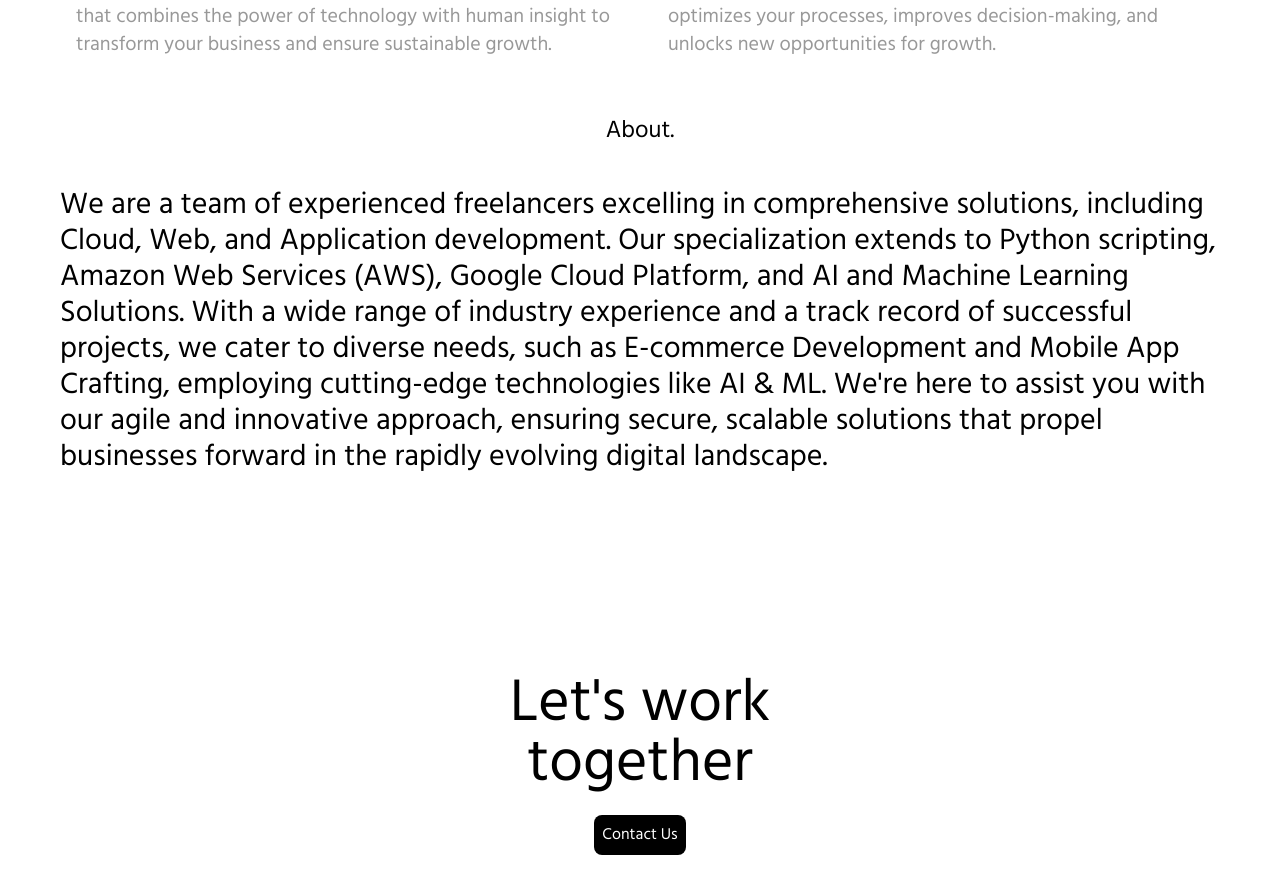
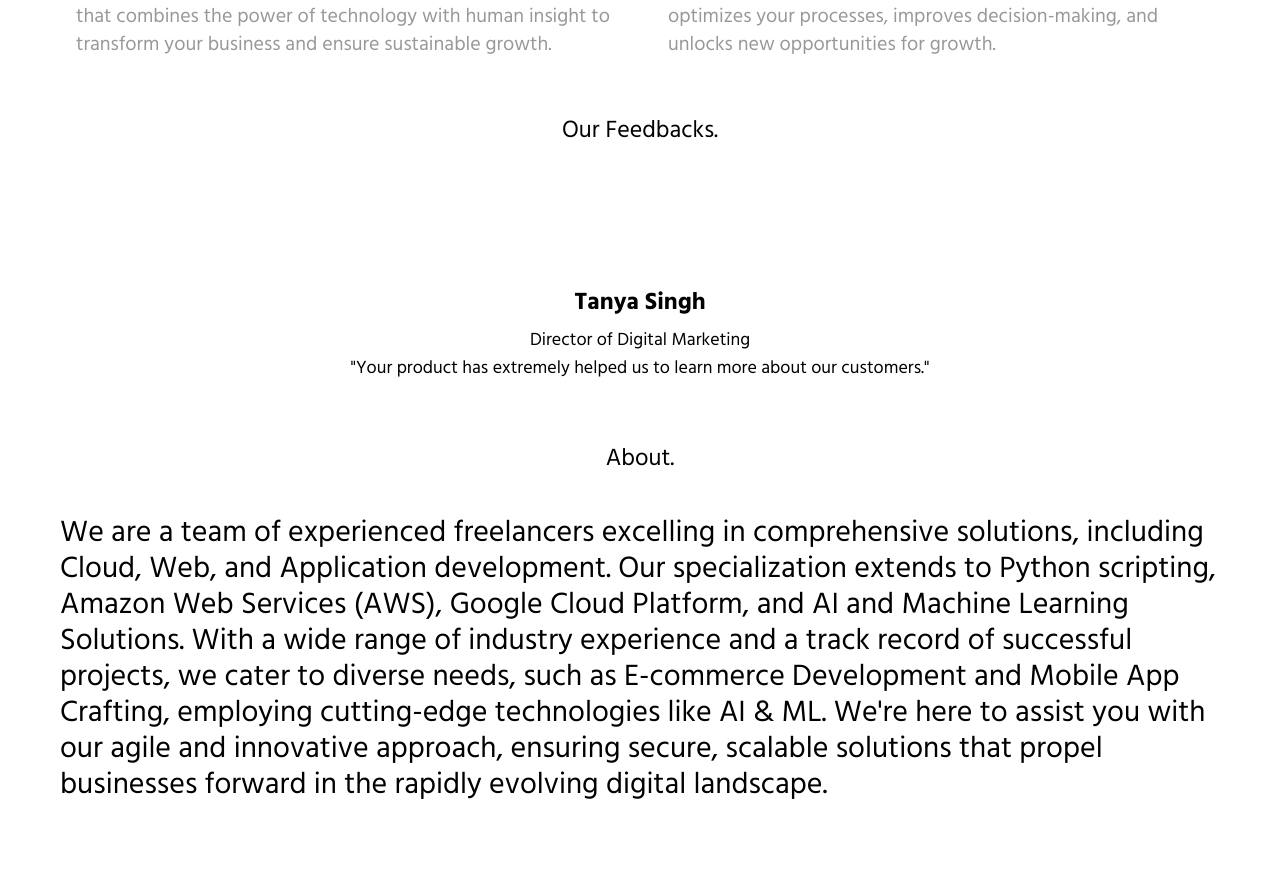
Before and after one commit to hatlabsInc/Portfolio, a Next.js app: page / in a window 1280 px wide. Shown: the part 2225-3118 px from the top of the page. Built offline with nearby package versions, Linux system fonts and the light colour scheme.

Commit message:
update in testimonials

```diff
--- a/components/Testimonials/index.js
+++ b/components/Testimonials/index.js
@@ -59,7 +59,7 @@
 
   return (
     <div>
-      <h1 className="text-4xl font-bold mb-8">Testimonial Carousel</h1>
+
       <div className="testimonials">
 
         <div className="flex items-center justify-center w-full">
--- a/pages/index.js
+++ b/pages/index.js
@@ -121,6 +121,10 @@
           </div>
         </div>
 
+        <h1 className="tablet:m-10 text-2xl text-bold">Our Feedbacks.</h1>
+
+        <Testimonials/>
+
         <div className="mt-10  p-2 laptop:p-0" ref={aboutRef}>
           <h1 className="tablet:m-10 text-2xl text-bold">About.</h1>
           <p className="tablet:m-10 mt-2 text-xl laptop:text-3xl w-full laptop:pr-20 text-left">
```
Also changed, not shown: 2 other files (tests, documents, lock files or other folders).
